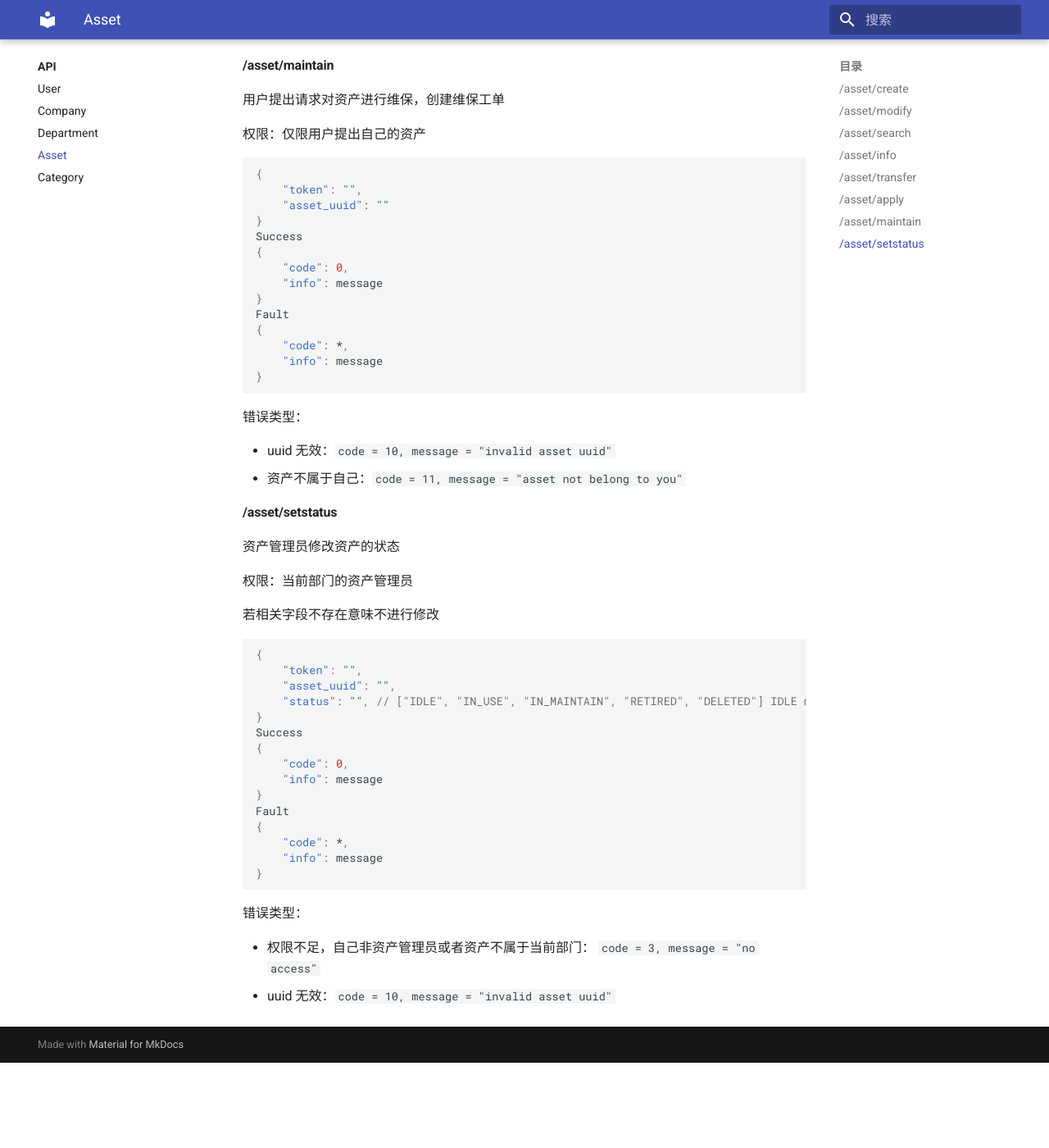
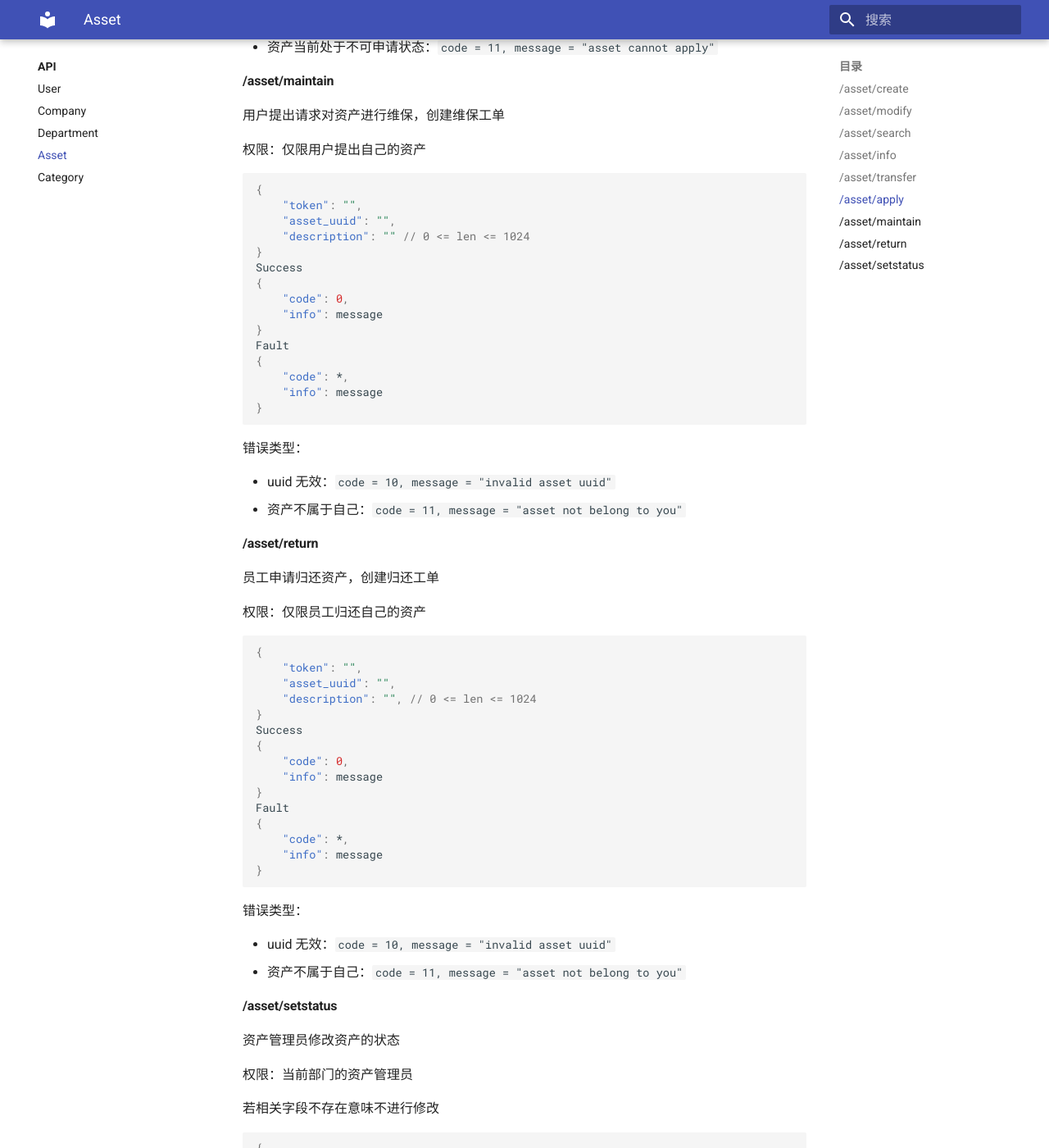
Before and after one commit to kuritas/asseta-docs, an MkDocs documentation site: the page built from docs/API/asset.md, in a window 1280 px wide and 1400 px high, scrolled down 5116 px. Shown: the whole window at 82% size. Built offline with MkDocs 1.6.1 and Material for MkDocs 9.7.7, drawn with Linux system fonts in a browser that asks for light colours; before the commit the page ends 6412 px from its top, so only the background shows below that; some of the changed text lies outside the part shown.

Commit message:
update asset

````diff
--- a/docs/API/asset.md
+++ b/docs/API/asset.md
@@ -233,7 +233,8 @@ Fault
 ```json
 {
 	"token": "",
-    "asset_uuid": ""
+  	"asset_uuid": "",
+	"description": "", // 0 <= len <= 1024
 }
 Success
 {
@@ -261,7 +262,37 @@ Fault
 ```json
 {
 	"token": "",
-    "asset_uuid": ""
+    "asset_uuid": "",
+	"description": "" // 0 <= len <= 1024
+}
+Success
+{
+    "code": 0,
+    "info": message
+}
+Fault
+{
+    "code": *,
+    "info": message
+}
+```
+
+错误类型：
+
+- uuid 无效：`code = 10, message = "invalid asset uuid"`
+- 资产不属于自己：`code = 11, message = "asset not belong to you"`
+
+#### /asset/return
+
+员工申请归还资产，创建归还工单
+
+权限：仅限员工归还自己的资产
+
+```json
+{
+	"token": "",
+  	"asset_uuid": "",
+	"description": "", // 0 <= len <= 1024
 }
 Success
 {
````
Also changed, not shown: docs/API/ticket.md (added).
